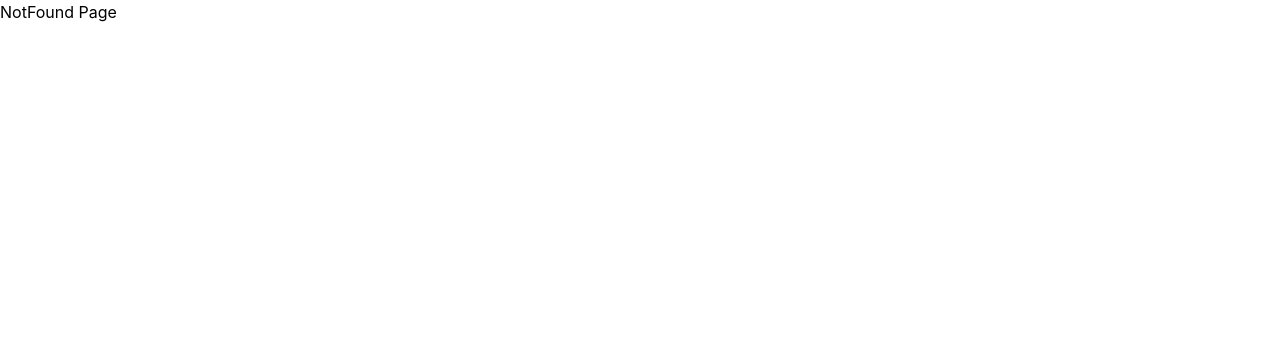
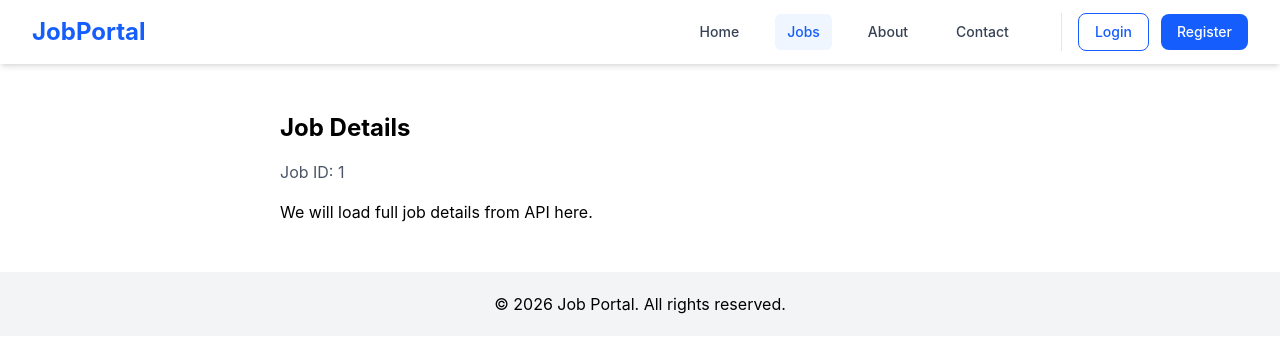
Before and after one commit to ImalshaRidmani/JobPortalFrontend, a React (Vite) app: page /jobs/1 in a window 1280 px wide. Shown: the top 352 px of the page. Built offline with nearby package versions, Linux system fonts and the light colour scheme.

Commit message:
Create Job Deatils Page

```diff
--- /dev/null
+++ b/src/pages/shared/JobDetails.tsx
@@ -0,0 +1,21 @@
+import { useParams } from "react-router-dom";
+
+const JobDetails = () => {
+  const { id } = useParams();
+
+  return (
+    <div className="max-w-3xl mx-auto p-6">
+      <h1 className="text-2xl font-bold">Job Details</h1>
+
+      <p className="mt-4 text-gray-600">
+        Job ID: {id}
+      </p>
+
+      <p className="mt-4">
+        We will load full job details from API here.
+      </p>
+    </div>
+  );
+};
+
+export default JobDetails;
--- a/src/routes/AppRouter.tsx
+++ b/src/routes/AppRouter.tsx
@@ -9,6 +9,7 @@
 import EmployerDashboard from "../pages/employer/Dashboard";
 import JobSeekerDashboard from "../pages/jobseeker/Dashboard";
 import NotFound from "../pages/shared/NotFound";
+import JobDetails from "../pages/shared/JobDetails";
 
 const AppRouter = () => {
   return (
@@ -17,6 +18,7 @@
         <Route element={<MainLayout />}>
           <Route path="/" element={<Home />} />
           <Route path="/jobs" element={<Jobs />} />
+          <Route path="/jobs/:id" element={<JobDetails />} />
           <Route path="/login" element={<Login />} />
           <Route path="/register" element={<Register />} />
         </Route>
```
